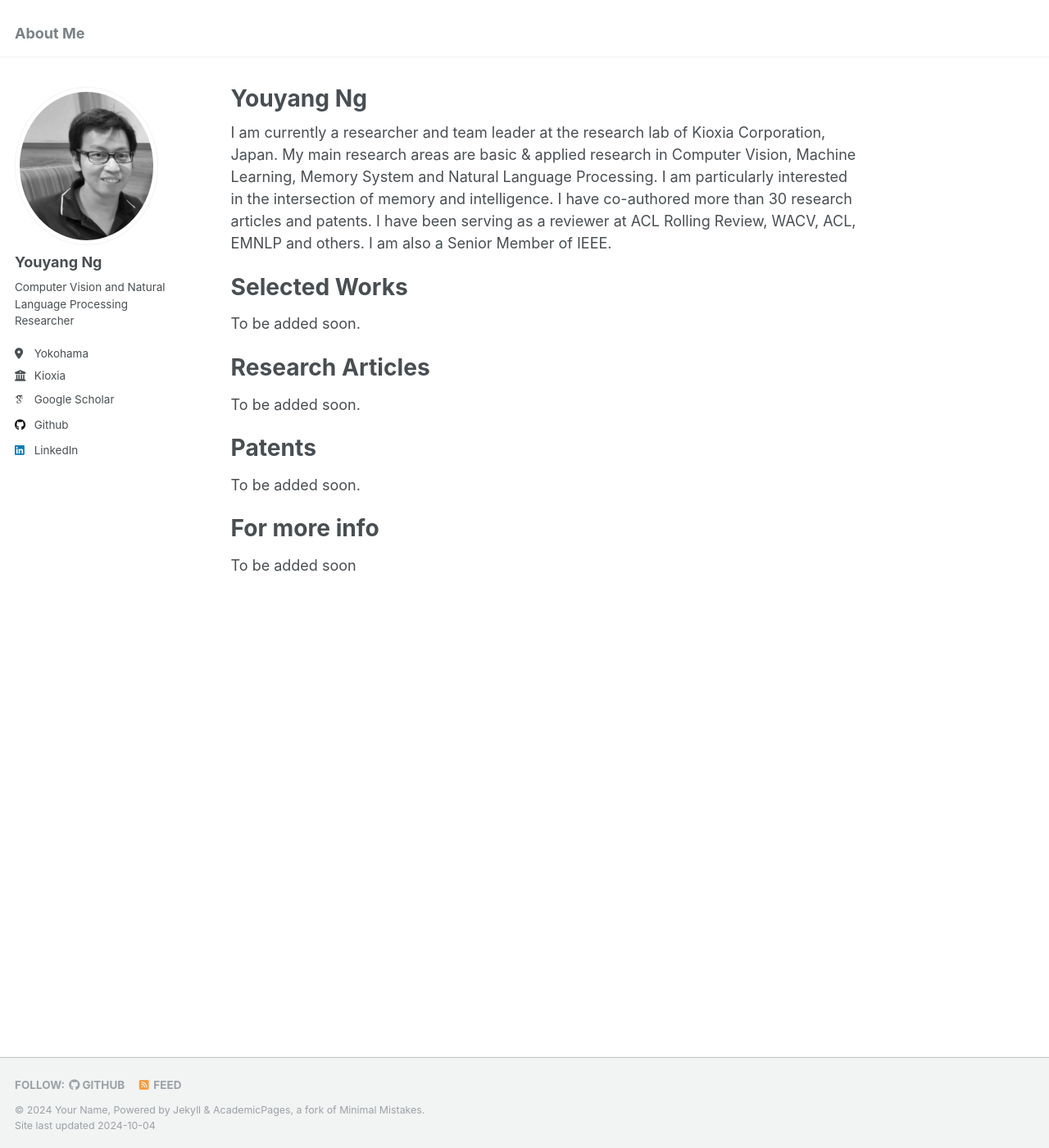
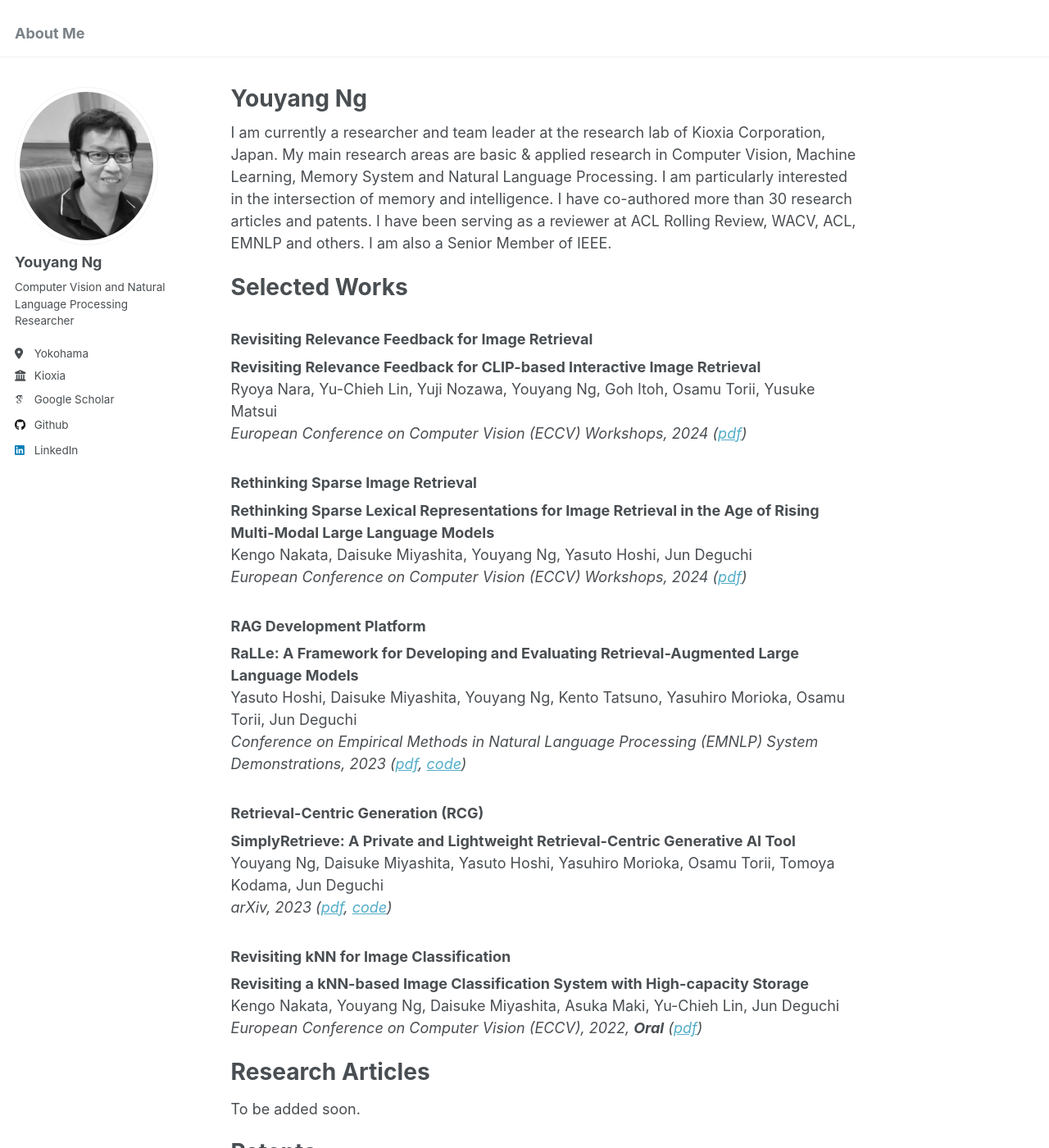
Before and after one commit to yy29/yy29.github.io, a Jekyll site: the page built from _pages/about.md, in a window 1280 px wide and 1400 px high. Shown: the whole window at 82% size. Built offline with Jekyll 4.4.1, drawn with Linux system fonts in a browser that asks for light colours; some web fonts are replaced.

Commit message:
Update about.md

```diff
--- a/_pages/about.md
+++ b/_pages/about.md
@@ -11,7 +11,30 @@ I am currently a researcher and team leader at the research lab of Kioxia Corpor
 
 Selected Works
 ======
-To be added soon.
+### Revisiting Relevance Feedback for Image Retrieval
+**Revisiting Relevance Feedback for CLIP-based Interactive Image Retrieval**
+Ryoya Nara, Yu-Chieh Lin, Yuji Nozawa, Youyang Ng, Goh Itoh, Osamu Torii, Yusuke Matsui
+*European Conference on Computer Vision (ECCV) Workshops, 2024 ([pdf](https://arxiv.org/abs/2404.16398))*
+
+### Rethinking Sparse Image Retrieval
+**Rethinking Sparse Lexical Representations for Image Retrieval in the Age of Rising Multi-Modal Large Language Models**
+Kengo Nakata, Daisuke Miyashita, Youyang Ng, Yasuto Hoshi, Jun Deguchi
+*European Conference on Computer Vision (ECCV) Workshops, 2024 ([pdf](https://arxiv.org/abs/2408.16296))*
+
+### RAG Development Platform
+**RaLLe: A Framework for Developing and Evaluating Retrieval-Augmented Large Language Models**
+Yasuto Hoshi, Daisuke Miyashita, Youyang Ng, Kento Tatsuno, Yasuhiro Morioka, Osamu Torii, Jun Deguchi
+*Conference on Empirical Methods in Natural Language Processing (EMNLP) System Demonstrations, 2023 ([pdf](https://arxiv.org/abs/2308.10633), [code](https://github.com/yhoshi3/RaLLe))*
+
+### Retrieval-Centric Generation (RCG)
+**SimplyRetrieve: A Private and Lightweight Retrieval-Centric Generative AI Tool**
+Youyang Ng, Daisuke Miyashita, Yasuto Hoshi, Yasuhiro Morioka, Osamu Torii, Tomoya Kodama, Jun Deguchi
+*arXiv, 2023 ([pdf](https://arxiv.org/abs/2308.03983), [code](https://github.com/RCGAI/SimplyRetrieve))*
+
+### Revisiting kNN for Image Classification
+**Revisiting a kNN-based Image Classification System with High-capacity Storage**
+Kengo Nakata, Youyang Ng, Daisuke Miyashita, Asuka Maki, Yu-Chieh Lin, Jun Deguchi
+*European Conference on Computer Vision (ECCV), 2022, **Oral** ([pdf](https://arxiv.org/abs/2204.01186))*
 
 Research Articles
 ======
```
